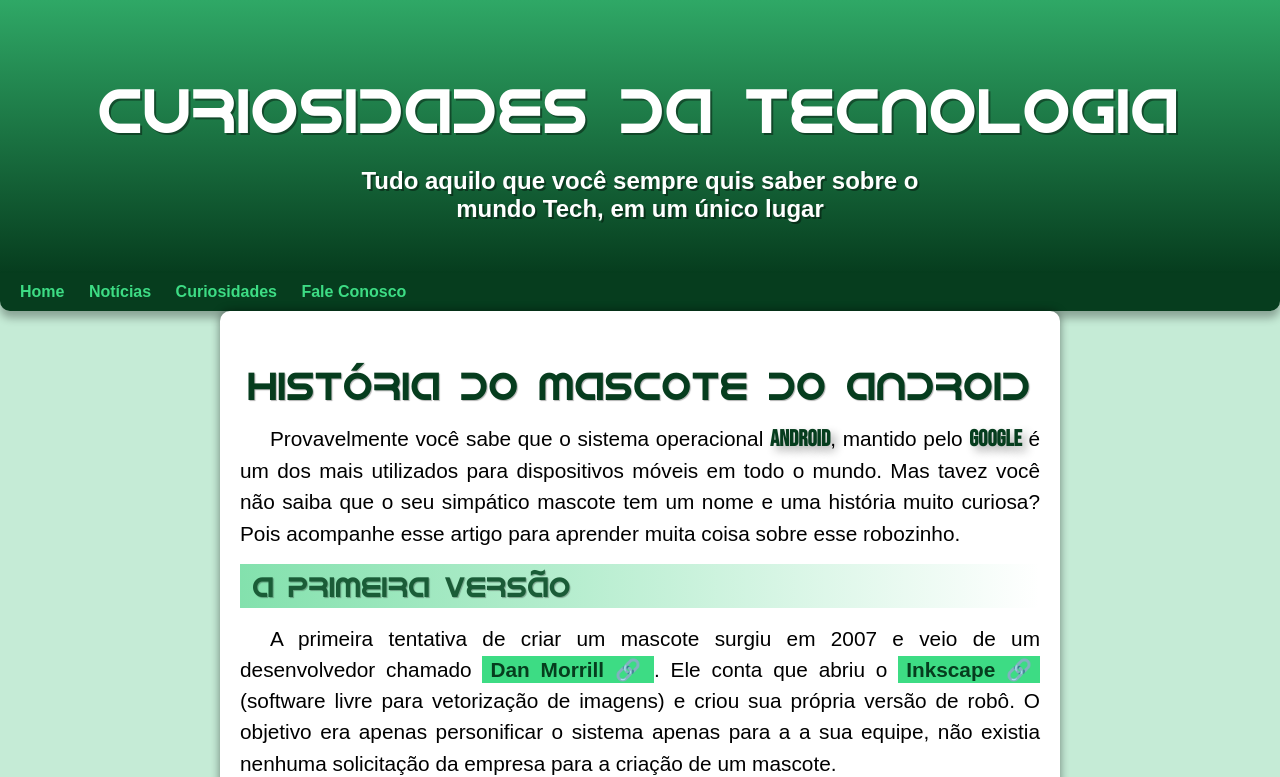
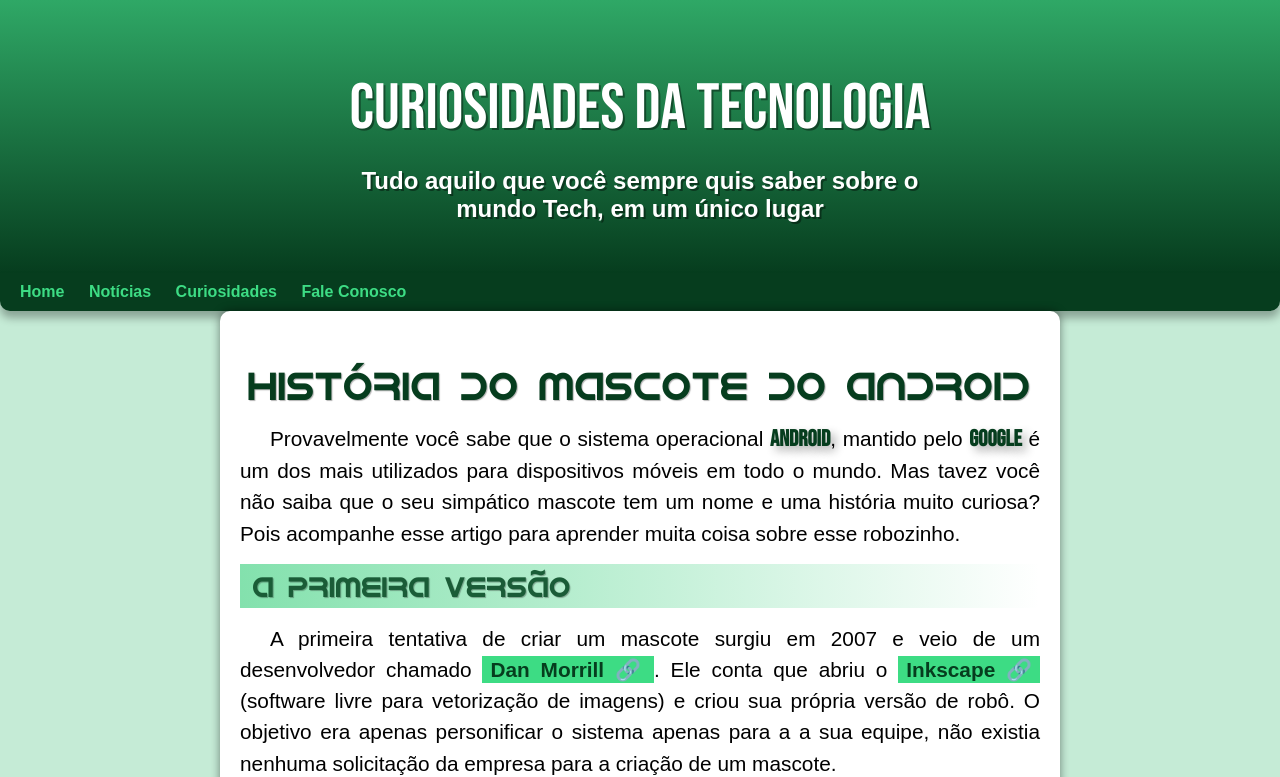
Before and after one commit to GabrieldeSouzaBraz/2-projeto-mascote-android, a plain HTML site: page index.html in a window 1280 px wide. Shown: the top 777 px of the page. Drawn offline with Linux system fonts and the light colour scheme.

Commit message:
mudança de fonte

```diff
--- a/estilo/style.css
+++ b/estilo/style.css
@@ -46,7 +46,7 @@ header{
 
 header > h1 {
     color: white;
-    font-family: var(--fonte2);
+    font-family: var(--fonte1);
     font-size: 4em;
     font-weight: normal;
     text-shadow: 2px 2px 0px rgba(0, 0, 0, 0.40) ;
```
